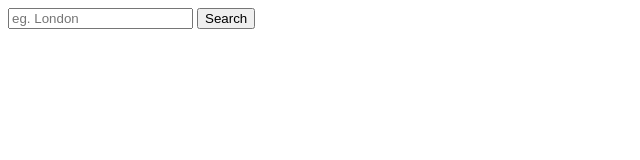
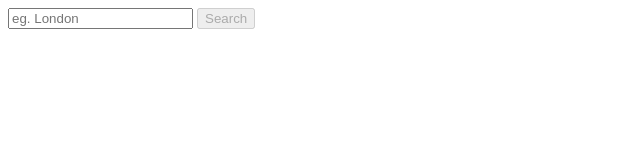
Before and after one commit to luscious-scoop/weather_app, a website: page src/template.html in a window 1280 px wide. Shown: the full height of the page, 0-640 px from the left. Drawn offline with Linux system fonts and the light colour scheme.

Commit message:
chore:add disabled attribute on search button

```diff
--- a/src/template.html
+++ b/src/template.html
@@ -8,7 +8,7 @@
   <body>
     <div class="search-div">
       <input type="text" placeholder="eg. London" required />
-      <button class="search-btn">Search</button>
+      <button class="search-btn" disabled>Search</button>
     </div>
     <main></main>
   </body>
```
